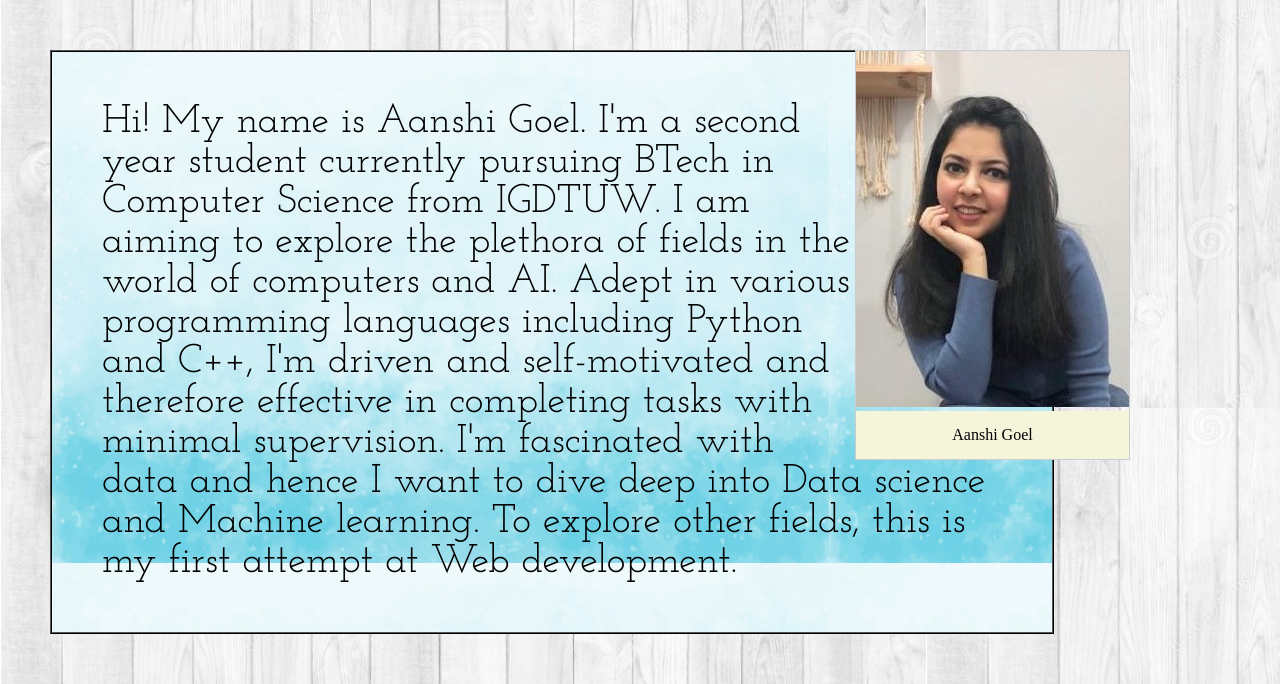
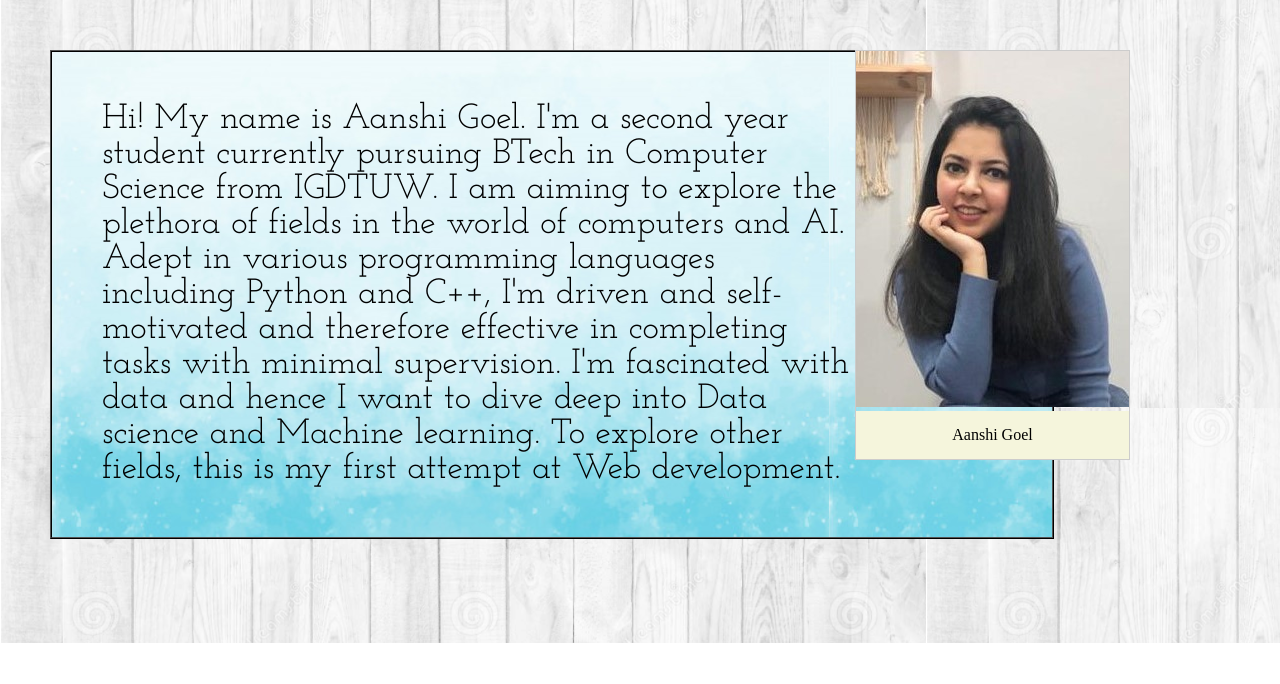
Before and after one commit to aanshigoel/first-website, a plain HTML site: page index.html in a window 1280 px wide. Shown: the part 157-841 px from the top of the page. After the commit the page ends 800 px from the top, so only its background shows below. Drawn offline with Linux system fonts and the light colour scheme.

Commit message:
Update style.css

```diff
--- a/style.css
+++ b/style.css
@@ -11,11 +11,10 @@ h1 {
 p {
     border: 2px ridge black;
     font-family: 'Josefin Slab', serif;
-    font-size: 10px;
     background-image: url("bg-image.png");
     width: 900px;
     padding: 50px;
-    font-size: 40px;
+    font-size: 35px;
 }
 
 div.gallery {
```
